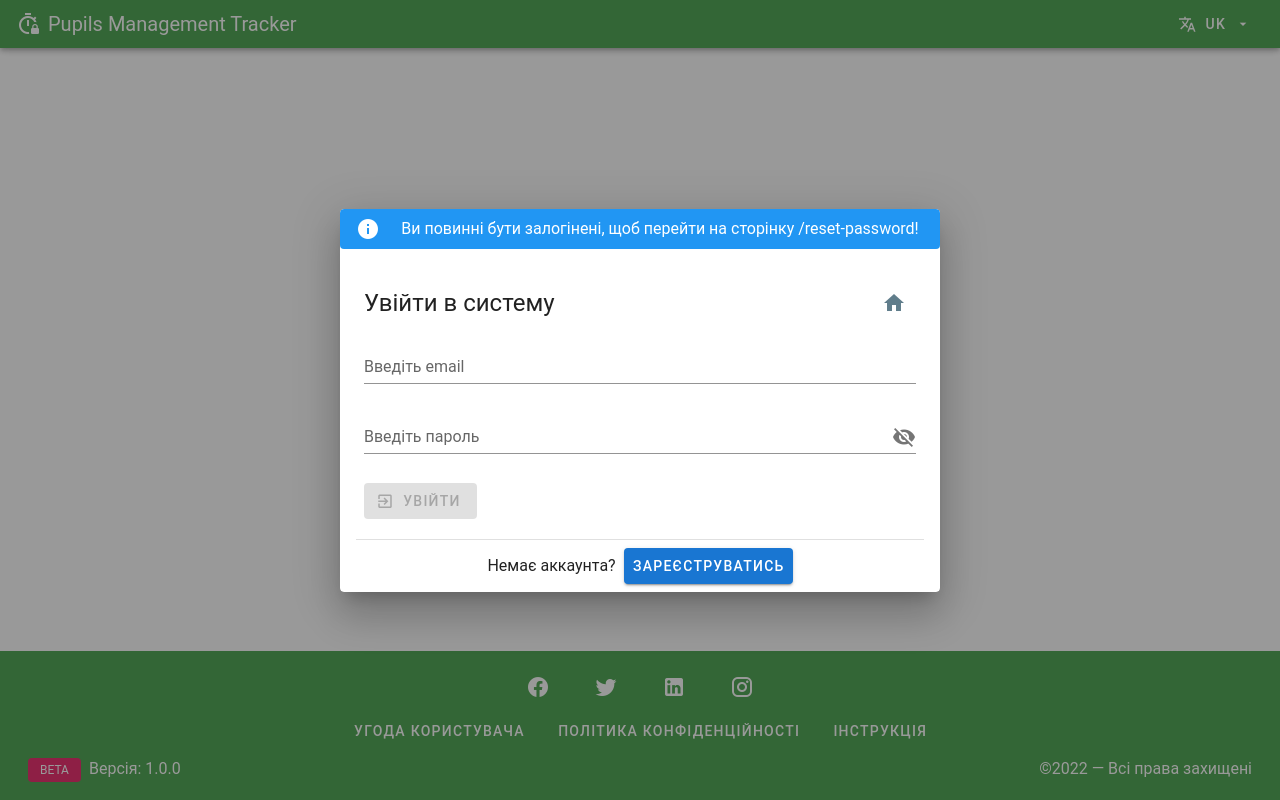
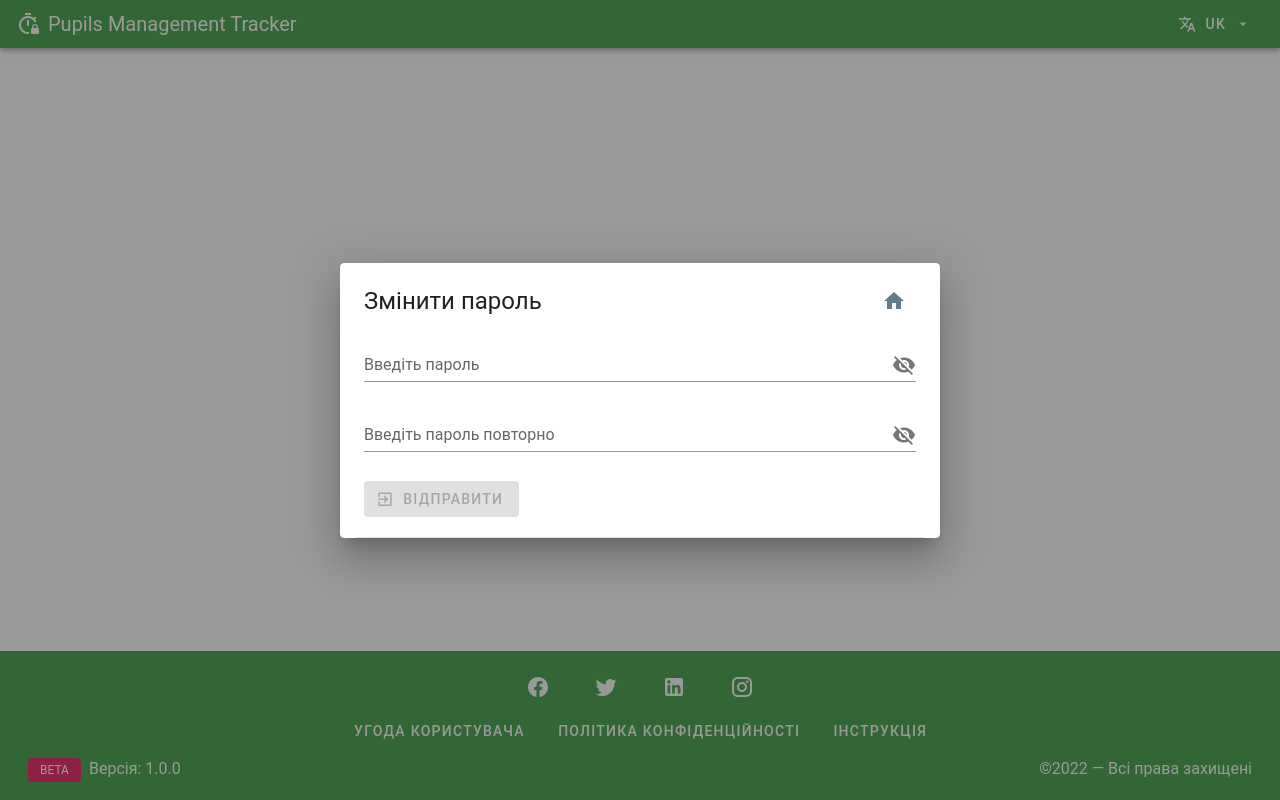
Before and after one commit to webEugene/student-tracker-frontend, a Vue app: page /reset-password in a window 1280 px wide. Before the commit this address led to /login. Built offline with nearby package versions, Linux system fonts and the light colour scheme.

Commit message:
create-recovery-password created

```diff
--- a/src/locale/en.js
+++ b/src/locale/en.js
@@ -131,7 +131,9 @@ export const messages = {
     login: 'Login',
     register: 'Register',
     makePayment: 'Make the payment',
-    goToPayment: 'Go to payment'
+    goToPayment: 'Go to payment',
+    send: 'Send',
+    forgetPass: 'Forget Password'
   },
   alerts: {
     noGroups: 'Group not yet added',
@@ -169,6 +171,9 @@ export const messages = {
       update: 'User information successfully updated',
       delete: 'User successfully deleted',
       changeTariff: 'Tariff plan successfully changed',
+    },
+    auth: {
+      reset: 'Password successfully changed for ',
     },
   },
   error: {
@@ -294,6 +299,12 @@ export const messages = {
     account: {
       exist: 'Already have an account?',
       notExist: 'Do not have an account?'
+    },
+    forgotPassword: {
+      title: 'Forgot Password',
+    },
+    resetPassword: {
+      title: 'Reset Password',
     }
   },
   breadcrumb: {
--- a/src/locale/uk.js
+++ b/src/locale/uk.js
@@ -131,7 +131,9 @@ export const messages = {
     login: 'Увійти',
     register: 'Зареєструватись',
     makePayment: 'Оплатити',
-    goToPayment: 'Перейти до оплати'
+    goToPayment: 'Перейти до оплати',
+    send: 'Відправити',
+    forgetPass: 'Забули пароль'
   },
   alerts: {
     noGroups: 'Група ще не добавлена',
@@ -169,6 +171,9 @@ export const messages = {
       update: 'Дані користувача успішно змінені',
       delete: 'Користувач успішно видалений',
       changeTariff: 'Тарифний план змінений',
+    },
+    auth: {
+      reset: 'Пароль успішно змінений для ',
     },
   },
   error: {
@@ -294,6 +299,12 @@ export const messages = {
     account: {
       exist: 'Вже є аккаунт?',
       notExist: 'Немає аккаунта?'
+    },
+    forgotPassword: {
+      title: 'Забули пароль',
+    },
+    resetPassword: {
+      title: 'Змінити пароль',
     }
   },
   breadcrumb: {
--- a/src/router/index.js
+++ b/src/router/index.js
@@ -5,6 +5,8 @@ import Homepage from '@/views/Homepage.vue';
 import PageNotFound from '@/views/PageNotFound';
 import Login from '@/views/Auth/Login';
 import Register from '@/views/Auth/Register';
+import ForgotPassword from '@/views/Auth/ForgotPassword';
+import ResetPassword from '@/views/Auth/ResetPassword';
 import AddGroup from '@/views/Groups/AddGroup.vue';
 import ListGroups from '@/views/Groups/ListGroups.vue';
 import AddPupil from '@/views/Pupils/AddPupil.vue';
@@ -39,6 +41,24 @@ const routes = [
     path: '/login',
     name: 'Login',
     component: Login,
+    meta: {
+      layout: 'empty',
+      middleware: [Middlewares.guest, Middlewares.loggedIn],
+    },
+  },
+  {
+    path: '/forgot-password',
+    name: 'ForgotPassword',
+    component: ForgotPassword,
+    meta: {
+      layout: 'empty',
+      middleware: [Middlewares.guest, Middlewares.loggedIn],
+    },
+  },
+  {
+    path: '/reset-password',
+    name: 'ResetPassword',
+    component: ResetPassword,
     meta: {
       layout: 'empty',
       middleware: [Middlewares.guest, Middlewares.loggedIn],
--- a/src/services/auth.service.js
+++ b/src/services/auth.service.js
@@ -52,4 +52,24 @@ class AuthService {
     // if token expire - logout
     return loggedIn && expireToken > Date.now() / 1000;
   }
+
+  /**
+   * Forget the password
+   *
+   * @returns {Promise<AxiosResponse<any>>}
+   * @param email
+   */
+  static forgetPassword(email) {
+    return axios.post(`${process.env.VUE_APP_API_ENDPOINT}/v1/auth/forgot-password`, {
+      email: `${email}`,
+    });
+  }
+
+  static resetPassword(password, token) {
+    return axios.post(`${process.env.VUE_APP_API_ENDPOINT}/v1/auth/reset-password`, {
+      password: `${password}`,
+      token: `${token}`
+    });
+  }
+
 }
--- /dev/null
+++ b/src/views/Auth/ForgotPassword.vue
@@ -0,0 +1,94 @@
+<template>
+  <v-dialog v-model="dialog" persistent max-width="600px">
+    <v-card>
+      <v-card-title class="justify-space-between">
+        <span class="headline">{{ $t('auth.forgotPassword.title') }}?</span>
+        <v-btn
+            icon
+            small
+            class="ma-2"
+            color="blue-grey"
+            dark
+            @click="$router.push('/')"
+        >
+          <v-icon>
+            mdi-home
+          </v-icon>
+        </v-btn>
+      </v-card-title>
+      <v-card-text>
+        <v-alert type="error" class="error-alert" ismissible dense v-if="serverErrors">
+          {{ serverErrors }}
+        </v-alert>
+        <v-form @submit.prevent>
+          <v-text-field
+              v-model="email"
+              :error-messages="emailErrors"
+              :label="$t('formFields.email')"
+              @input="$v.email.$touch()"
+              @blur="$v.email.$touch()"
+              class="email-input"
+          ></v-text-field>
+          <v-btn
+              class="mr-4 mt-2 login-btn"
+              color="success"
+              type="submit"
+              :disabled="$v.email.$invalid"
+              @click.prevent="submit()"
+          >
+            <v-progress-circular v-if="loading" indeterminate left></v-progress-circular>
+            <v-icon v-if="!loading" left>mdi-login-variant</v-icon>
+            {{ $t('buttons.send') }}
+          </v-btn>
+        </v-form>
+      </v-card-text>
+      <v-divider class="mx-4"></v-divider>
+    </v-card>
+  </v-dialog>
+</template>
+<script>
+import { validationMixin } from 'vuelidate';
+import { required, email } from 'vuelidate/lib/validators';
+import { AuthService } from "@/services/auth.service";
+
+export default {
+  name: "ForgotPassword",
+  mixins: [validationMixin],
+  validations: {
+    email: { required, email },
+    password: { required },
+  },
+  data: () => ({
+    dialog: true,
+    email: '',
+    serverErrors: null,
+    loading: false,
+  }),
+  computed: {
+    emailErrors() {
+      const errors = [];
+      if (!this.$v.email.$dirty) return errors;
+      !this.$v.email.required && errors.push(this.$t('validationErrors.email.required'));
+      !this.$v.email.email && errors.push(this.$t('validationErrors.email.invalid'));
+      return errors;
+    },
+  },
+  methods: {
+    submit() {
+      this.error = '';
+      this.loading = true;
+      AuthService.forgetPassword(this.email.toLowerCase())
+        .then(() => {
+          this.$router.push(this.$route.query.redirect || `/`);
+        })
+        .catch((error) => {
+          this.loading = false;
+          this.serverErrors = error?.response?.data?.message ?? error.message;
+        });
+    }
+  }
+}
+</script>
+<style scoped>
+
+</style>
--- a/src/views/Auth/Login.vue
+++ b/src/views/Auth/Login.vue
@@ -69,6 +69,16 @@
           {{ $t('buttons.register') }}
         </v-btn>
       </v-card-actions>
+      <div class="text-right">
+        <v-btn
+            class="ma-2 text-capitalize"
+            color="primary"
+            text
+            @click="$router.push('/forgot-password')"
+        >
+          {{ $t('buttons.forgetPass') }}?
+        </v-btn>
+      </div>
     </v-card>
   </v-dialog>
 </template>
@@ -122,7 +132,7 @@ export default {
           const token = response.data.access_token;
           this.setTokenToLocalStorage(token);
           axiosHandler.defaults.headers.Authorization = 'Bearer ' + token;
-          this.serUserInfoToLocalStorage(userInfo);
+          this.setUserInfoToLocalStorage(userInfo);
           this.$router.push(this.$route.query.redirect || `/profile/${userInfo.id}`);
         })
         .catch((error) => {
@@ -130,7 +140,7 @@ export default {
           this.serverErrors = error?.response?.data?.message ?? error.message;
         });
     },
-    serUserInfoToLocalStorage(userInfo) {
+    setUserInfoToLocalStorage(userInfo) {
       localStorage.setItem(
         'userInfo',
         JSON.stringify({
--- /dev/null
+++ b/src/views/Auth/ResetPassword.vue
@@ -0,0 +1,130 @@
+<template>
+  <v-dialog v-model="dialog" persistent max-width="600px">
+    <v-card>
+      <v-card-title class="justify-space-between">
+        <span class="headline">{{ $t('auth.resetPassword.title') }}</span>
+        <v-btn
+            icon
+            small
+            class="ma-2"
+            color="blue-grey"
+            dark
+            @click="$router.push('/')"
+        >
+          <v-icon>
+            mdi-home
+          </v-icon>
+        </v-btn>
+      </v-card-title>
+      <v-card-text>
+        <v-alert type="error" class="error-alert" ismissible dense v-if="serverErrors">
+          {{ serverErrors }}
+        </v-alert>
+        <v-form @submit.prevent>
+          <v-text-field
+              v-model="password"
+              :error-messages="passwordErrors"
+              :label="$t('formFields.password')"
+              :hint="$t('general.password.hint')"
+              class="password-input"
+              :append-icon="showPassInput ? 'mdi-eye' : 'mdi-eye-off'"
+              :type="showPassInput ? 'text' : 'password'"
+              @input="$v.password.$touch()"
+              @blur="$v.password.$touch()"
+              @click:append="showPassInput = !showPassInput"
+          ></v-text-field>
+          <v-text-field
+              v-model="confirmPassword"
+              :error-messages="confirmPasswordErrors"
+              :label="$t('formFields.confirmPassword')"
+              class="password-input"
+              :append-icon="showConfirmPassInput ? 'mdi-eye' : 'mdi-eye-off'"
+              :type="showConfirmPassInput ? 'text' : 'password'"
+              @input="$v.confirmPassword.$touch()"
+              @blur="$v.confirmPassword.$touch()"
+              @click:append="showConfirmPassInput = !showConfirmPassInput"
+          ></v-text-field>
+          <v-btn
+              class="mr-4 mt-2 login-btn"
+              color="success"
+              type="submit"
+              :disabled="$v.password.$invalid"
+              @click.prevent="resetPassword()"
+          >
+            <v-progress-circular v-if="loading" indeterminate left></v-progress-circular>
+            <v-icon v-if="!loading" left>mdi-login-variant</v-icon>
+            {{ $t('buttons.send') }}
+          </v-btn>
+        </v-form>
+      </v-card-text>
+      <v-divider class="mx-4"></v-divider>
+    </v-card>
+  </v-dialog>
+</template>
+<script>
+import { validationMixin } from 'vuelidate';
+import { required, sameAs } from 'vuelidate/lib/validators';
+import { passwordValidate } from '@/mixins/validators';
+import { AuthService } from "@/services/auth.service";
+
+export default {
+  name: "ResetPassword",
+  mixins: [validationMixin],
+  validations: {
+    password: { required, passwordValidate },
+    confirmPassword: { required, sameAsPassword: sameAs('password'), passwordValidate },
+  },
+  data: () => ({
+    dialog: true,
+    password: '',
+    confirmPassword: '',
+    serverErrors: null,
+    loading: false,
+    showPassInput: false,
+    showConfirmPassInput: false,
+    resetToken: null,
+  }),
+  mounted() {
+    this.resetToken = this.$route.query.resetToken
+  },
+  computed: {
+    passwordErrors() {
+      const errors = [];
+      if (!this.$v.password.$dirty) return errors;
+      !this.$v.password.required && errors.push(this.$t('validationErrors.password.required'));
+      !this.$v.password.passwordValidate &&
+      errors.push(this.$t('validationErrors.password.invalid'));
+      return errors;
+    },
+    confirmPasswordErrors() {
+      const errors = [];
+      if (!this.$v.confirmPassword.$dirty) return errors;
+      !this.$v.confirmPassword.required &&
+      errors.push(this.$t('validationErrors.password.required'));
+      !this.$v.confirmPassword.passwordValidate &&
+      errors.push(this.$t('validationErrors.password.invalid'));
+      return errors;
+    },
+  },
+  methods: {
+    resetPassword() {
+      this.error = '';
+      this.loading = true;
+
+      AuthService.resetPassword(this.password, this.resetToken)
+        .then((response) => {
+          this.$toast.success(`${this.$t('success.auth.reset')} ${response.data.message}`);
+
+          this.$router.push(this.$route.query.redirect || `/login`);
+        })
+        .catch((error) => {
+          this.loading = false;
+          this.serverErrors = error?.response?.data?.message ?? error.message;
+        });
+    }
+  }
+}
+</script>
+<style scoped>
+
+</style>
```
